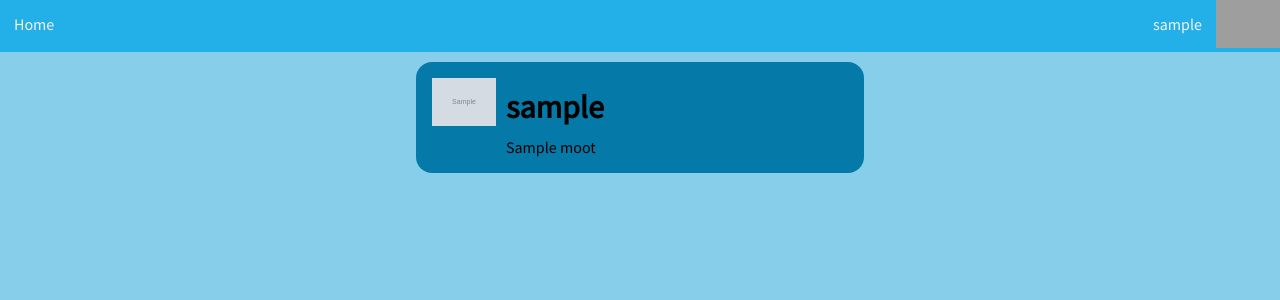
After one commit to vcokltfre/moot, a Python web app: template templates/user.html in a window 1280 px wide. The commit adds this page. Shown: the top 300 px of the page. Run offline with Jinja, Linux system fonts and the light colour scheme; the template is opened without the code that fills it: most values are stand-ins (such as "Sample title", 1, 10 or a date in 2020); grey boxes marked "Sample" are stand-in pictures; grey boxes are pictures that could not be loaded.

Commit message:
feat: create basic moots page

```diff
--- a/static/css/style.css
+++ b/static/css/style.css
@@ -57,3 +57,32 @@ body {
 .welcome img {
   max-width: 75%;
 }
+
+.moots {
+  margin: auto;
+  width: 35%;
+  padding: 10px;
+  border-radius: 24px;
+}
+
+.moot {
+  background: #057aa8;
+  border-radius: 16px;
+  padding: 16px;
+  display: flex;
+  margin-bottom: 10px;
+}
+
+.moot .avatar {
+  display: flex;
+  flex-direction: column;
+  width: 4em;
+}
+
+.moot .content {
+  padding-left: 10px;
+}
+
+.moot .content h1 {
+  line-height: 0.5;
+}
--- /dev/null
+++ b/templates/user.html
@@ -0,0 +1,23 @@
+{% extends "base.html" %}
+{% block title %}{{ username }}{% endblock %}
+{% block head %}
+  {{ super() }}
+{% endblock %}
+{% block content %}
+<div class="main">
+  <div class="moots">
+    {% for moot in moots -%}
+      <div class="moot">
+        <div class="avatar">
+          <img src="{{ avatar }}">
+        </div>
+        <div class="content">
+          <h1>{{ username }}</h1>
+
+          <p1>{{ moot }}</p1>
+        </div>
+      </div>
+    {%- endfor %}
+  </div>
+</div>
+{% endblock %}
```
Also changed, not shown: src/routing/frontend.py (+18 -0 lines).
